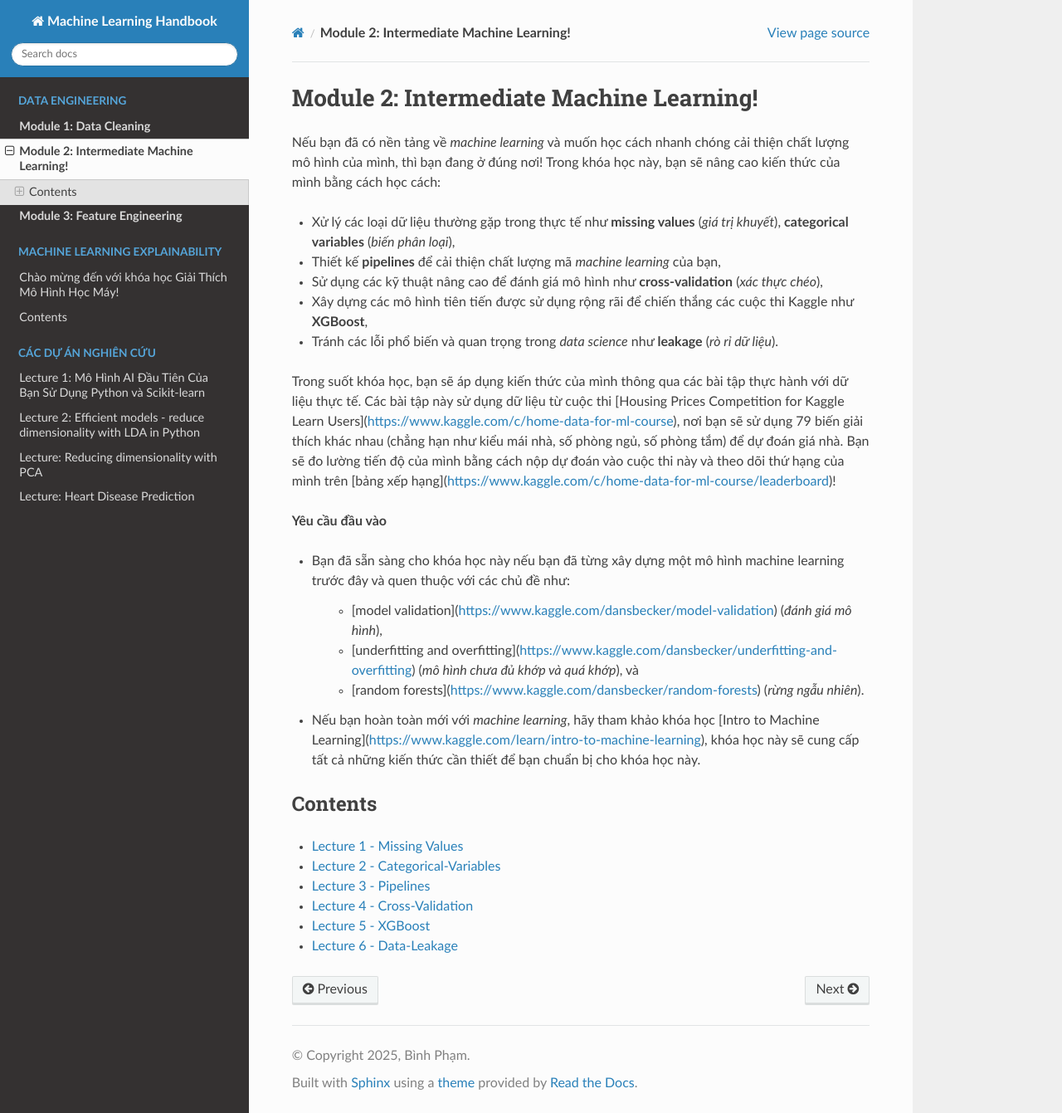
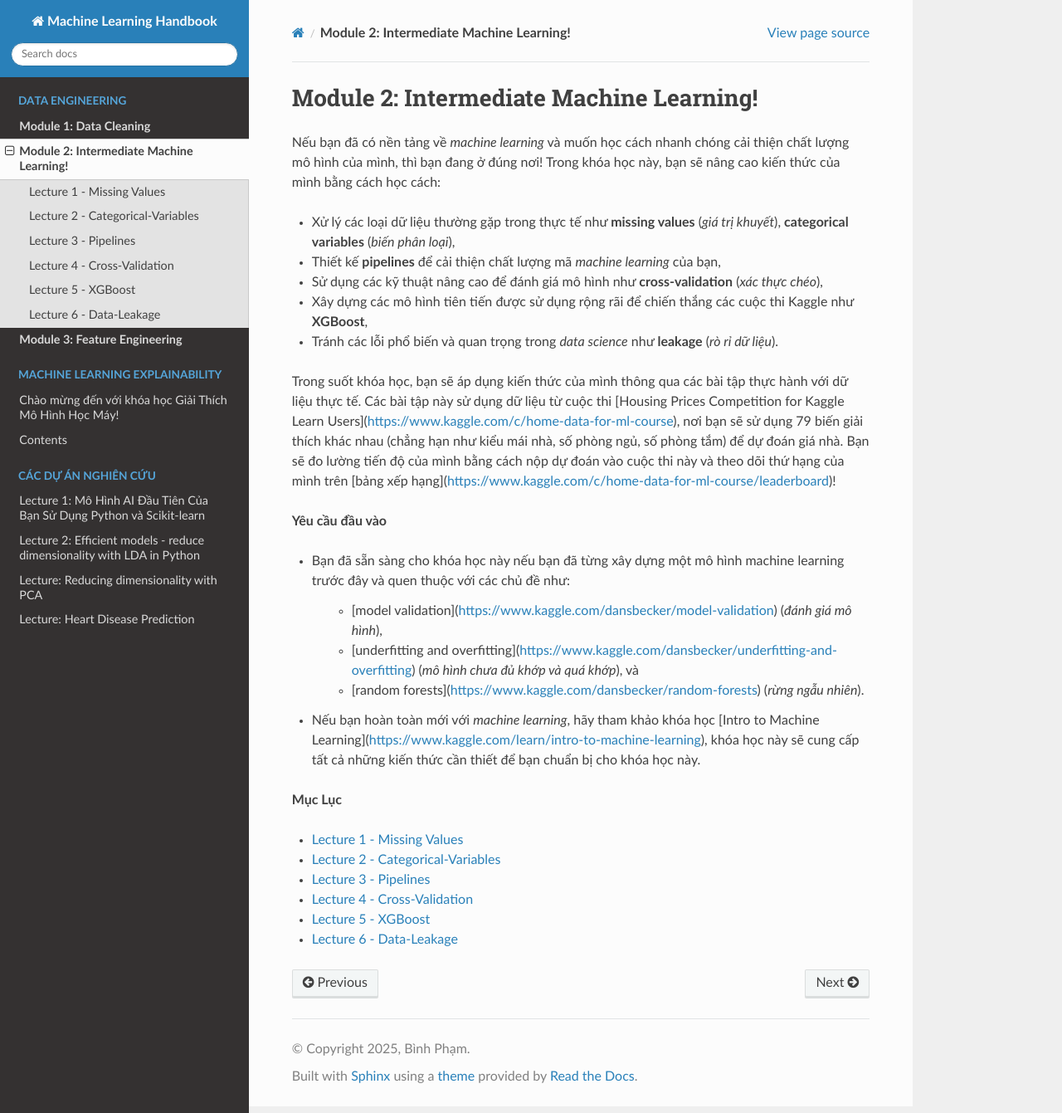
Before and after one commit to phambinh0826/ML1, a Sphinx documentation site: the page built from docs/source/Intermediate-ML/index.rst, in a window 1280 px wide and 1341 px high. Shown: the whole window at 83% size. Built offline with Sphinx 7.4.7 and the Read the Docs theme 3.1.0, drawn with Linux system fonts in a browser that asks for light colours; pages that are not in the unit, such as notebooks, are missing from menus.

Commit message:
Update index.rst

```diff
--- a/docs/source/Intermediate-ML/index.rst
+++ b/docs/source/Intermediate-ML/index.rst
@@ -28,8 +28,7 @@ Trong suốt khóa học, bạn sẽ áp dụng kiến thức của mình thông
 - Nếu bạn hoàn toàn mới với *machine learning*, hãy tham khảo khóa học [Intro to Machine Learning](https://www.kaggle.com/learn/intro-to-machine-learning), khóa học này sẽ cung cấp tất cả những kiến thức cần thiết để bạn chuẩn bị cho khóa học này.
 
 
-Contents
----------
+**Mục Lục**
 
 .. toctree::
    :maxdepth: 1
```
